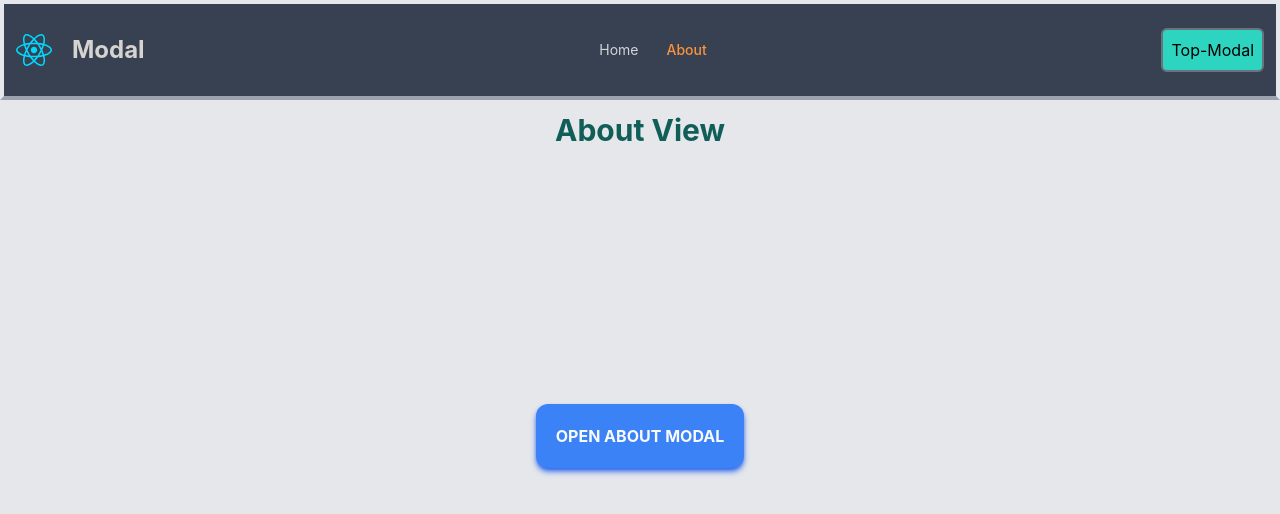
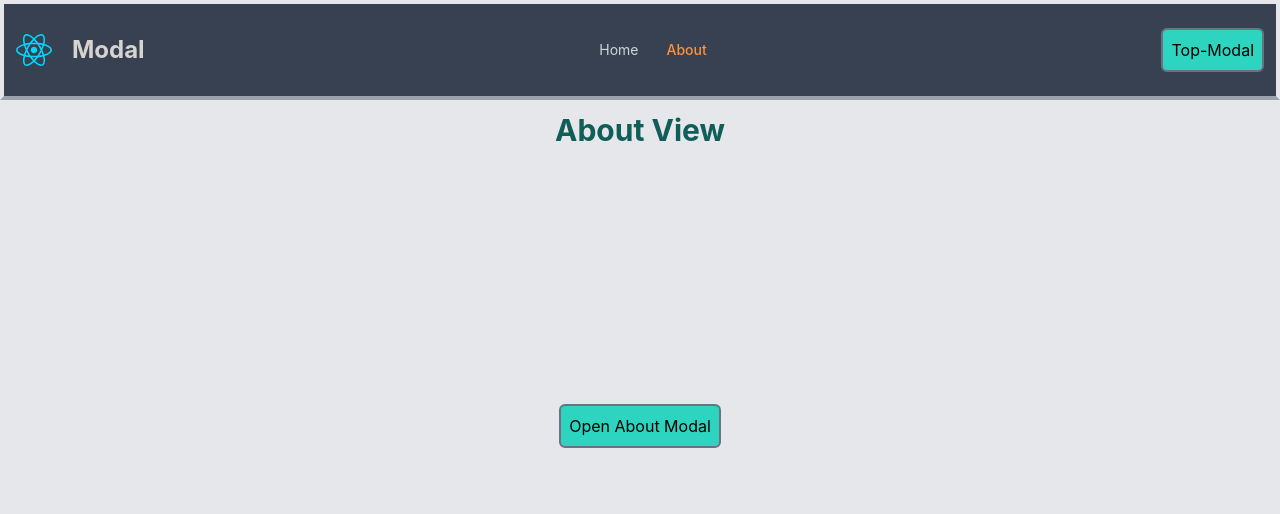
Before and after one commit to alexnas/react-advanced-modal, a React (Vite) app: page /about in a window 1280 px wide. Shown: the top 514 px of the page. Built offline with nearby package versions, Linux system fonts and the light colour scheme.

Commit message:
Decompose Button that opens Modal.

```diff
--- /dev/null
+++ b/src/components/Button.tsx
@@ -0,0 +1,17 @@
+interface IButtonProps {
+  title: string;
+  handleClick: () => void;
+}
+
+const Button: React.FC<IButtonProps> = ({ title, handleClick }) => {
+  return (
+    <button
+      onClick={handleClick}
+      className="border-2 w-fit h-auto text-nowrap border-gray-500 rounded-md p-2 bg-teal-400 hover:bg-teal-300"
+    >
+      {title}
+    </button>
+  );
+};
+
+export default Button;
--- a/src/components/Header.tsx
+++ b/src/components/Header.tsx
@@ -2,6 +2,7 @@ import { useState } from 'react';
 import logo from '@/assets/react.svg';
 import NavLinkButton from '@/components/NavLinkButton';
 import Modal from '@/components/modal/Modal';
+import Button from './Button';
 
 const Header: React.FC = () => {
   const [isShowingModal, setIsShowing] = useState(false);
@@ -21,13 +22,7 @@ const Header: React.FC = () => {
         <NavLinkButton to="/about" title="About" />
       </div>
 
-      <button
-        onClick={toggleModal}
-        className="border-2 w-fit h-auto text-nowrap border-gray-500 rounded-md p-2 bg-teal-400 hover:bg-teal-300"
-      >
-        Top-Modal
-      </button>
-
+      <Button title="Top-Modal" handleClick={toggleModal} />
       <Modal show={isShowingModal} onCloseHandleClick={toggleModal} />
     </div>
   );
--- a/src/views/AboutView.tsx
+++ b/src/views/AboutView.tsx
@@ -1,6 +1,7 @@
 import { useState } from 'react';
 import Header from '@/components/Header';
 import Modal from '@/components/modal/Modal';
+import Button from '@/components/Button';
 
 const AboutView: React.FC = () => {
   const [isShowingModal, setIsShowing] = useState(false);
@@ -19,15 +20,10 @@ const AboutView: React.FC = () => {
           </h1>
 
           <div className="mt-64 flex justify-center">
-            <button
-              className="rounded-xl p-5 w-fit h-auto bg-blue-500 text-gray-50 font-bold uppercase shadow-md hover:shadow-sm shadow-blue-600 hover:bg-blue-400"
-              onClick={toggleModal}
-            >
-              Open About Modal
-            </button>
+            <Button title="Open About Modal" handleClick={toggleModal} />
+            <Modal show={isShowingModal} onCloseHandleClick={toggleModal} />
           </div>
         </section>
-        <Modal show={isShowingModal} onCloseHandleClick={toggleModal} />
       </div>
     </>
   );
--- a/src/views/HomeView.tsx
+++ b/src/views/HomeView.tsx
@@ -1,6 +1,7 @@
 import { useState } from 'react';
 import Header from '@/components/Header';
 import Modal from '@/components/modal/Modal';
+import Button from '@/components/Button';
 
 const HomeView: React.FC = () => {
   const [isShowingModal, setIsShowing] = useState(false);
@@ -19,15 +20,10 @@ const HomeView: React.FC = () => {
           </h1>
 
           <div className="mt-64 flex justify-center">
-            <button
-              className="rounded-xl p-5 w-fit h-auto bg-teal-500 text-gray-50 font-bold uppercase shadow-md hover:shadow-sm shadow-teal-600 hover:bg-teal-400"
-              onClick={toggleModal}
-            >
-              Open Home Modal
-            </button>
+            <Button title="Open Home Modal" handleClick={toggleModal} />
+            <Modal show={isShowingModal} onCloseHandleClick={toggleModal} />
           </div>
         </section>
-        <Modal show={isShowingModal} onCloseHandleClick={toggleModal} />
       </div>
     </>
   );
```
